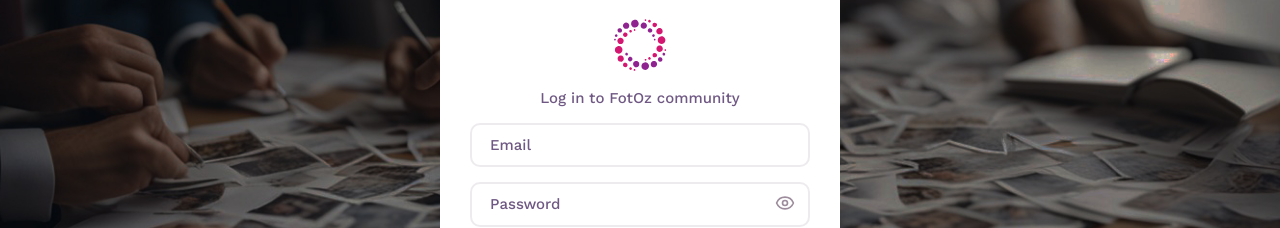
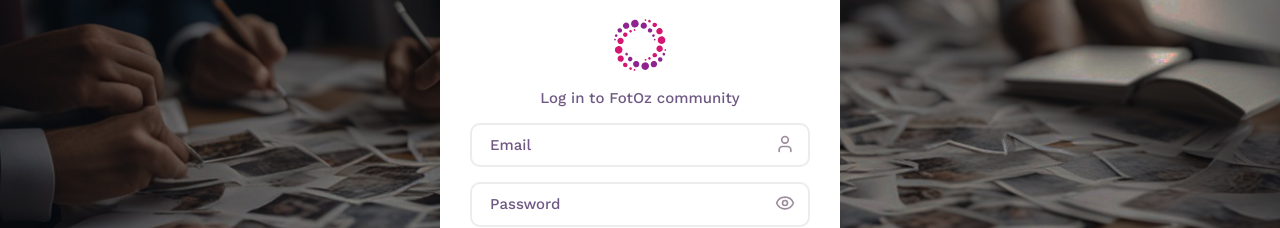
Before and after one commit to dachi-khelashvili/photo-sharing-app, a React (Vite) app: page /register in a window 1280 px wide. Both pictures are taken after a click on the button "Log In". Shown: the part 263-491 px from the top of the page. Built offline with nearby package versions, Linux system fonts and the light colour scheme.

Commit message:
feat: add login input

```diff
--- a/src/components/buttons/text/index.tsx
+++ b/src/components/buttons/text/index.tsx
@@ -3,7 +3,7 @@ import { Container } from './styles';
 
 interface TextButtonProps {
   children: React.ReactNode;
-  onClick: () => void;
+  onClick?: () => void;
 }
 
 export const TextButton: React.FC<TextButtonProps> = (props) => {
--- /dev/null
+++ b/src/components/inputs/switch/index.tsx
@@ -0,0 +1,54 @@
+import React, { useState } from 'react';
+import { Label, Input, Container, Button } from './styles';
+import { Mail, User } from 'lucide-react';
+import { INPUTSTATE, THEME } from 'consts';
+import { InputProps } from '../types';
+
+interface LoginInputProps extends InputProps {
+  onSwitch: (label: string) => void;
+}
+
+export const LoginInput: React.FC<LoginInputProps> = ({
+  onSwitch,
+  label,
+  onChange,
+  value,
+  className,
+}) => {
+  const [inputState, setInputState] = useState<INPUTSTATE>(
+    value ? INPUTSTATE.VALUED : INPUTSTATE.NORMAL
+  );
+
+  const handleTextChange = (event: React.ChangeEvent<HTMLInputElement>) => {
+    onChange(event.target.value);
+  };
+
+  const handleInputBlur = (event: React.FocusEvent<HTMLInputElement>) => {
+    setInputState(event.target.value ? INPUTSTATE.VALUED : INPUTSTATE.NORMAL);
+  };
+
+  const handleFocus = () => {
+    setInputState(INPUTSTATE.EDITED);
+  };
+
+  return (
+    <Container className={className}>
+      <Label $inputState={inputState}>{label}</Label>
+      <Input
+        type="text"
+        $inputState={inputState}
+        value={value}
+        onChange={handleTextChange}
+        onFocus={handleFocus}
+        onBlur={handleInputBlur}
+      />
+      <Button onClick={() => onSwitch(label == 'Email' ? 'Username' : 'Email')}>
+        {label == 'Email' ? (
+          <User size={20} color={THEME.COLORS.TEXT.ENGLISH_VIOLET} />
+        ) : (
+          <Mail size={20} color={THEME.COLORS.TEXT.ENGLISH_VIOLET} />
+        )}
+      </Button>
+    </Container>
+  );
+};
--- /dev/null
+++ b/src/components/inputs/switch/styles.tsx
@@ -0,0 +1,26 @@
+import styled from 'styled-components';
+import { THEME } from 'consts';
+import { BaseContainer, BaseInput, BaseLabel } from '../styles';
+
+export const Label = BaseLabel;
+export const Input = BaseInput;
+export const Container = BaseContainer;
+
+export const Button = styled.button`
+  position: absolute;
+  background: transparent;
+  border: none;
+  margin-left: calc(100% - 35px);
+
+  margin-top: 11px;
+
+  opacity: ${THEME.OPACITY.ICON.DEFAULT};
+  cursor: pointer;
+  &:hover {
+    opacity: ${THEME.OPACITY.ICON.HOVER};
+  }
+  &:hover {
+    opacity: ${THEME.OPACITY.ICON.ACTIVE};
+  }
+  z-index: ${THEME.Z_INDEX.ICON};
+`;
--- a/src/views/login/index.tsx
+++ b/src/views/login/index.tsx
@@ -2,16 +2,24 @@ import { COLORSTYLE, PATH } from 'consts';
 import { useState } from 'react';
 import { useNavigate } from 'react-router-dom';
 import { Container, Frame, Center, HGroup, Image, Spacer } from 'components';
-import { RoundButton, EmailInput, PasswordInput, TextButton } from 'components';
+import { RoundButton, PasswordInput, TextButton } from 'components';
 import LogoIcon from 'assets/images/logo.svg';
+import { LoginInput } from 'components/inputs/switch';
 
 interface LoginState {
   email: string;
+  username: string;
   password: string;
 }
 
 export const LoginView = () => {
-  const [state, setState] = useState<LoginState>({ email: '', password: '' });
+  const [state, setState] = useState<LoginState>({
+    email: '',
+    password: '',
+    username: '',
+  });
+
+  const [label, setLabel] = useState<string>('Email');
 
   const navigate = useNavigate();
   const goTo = (path: string) => {
@@ -35,10 +43,15 @@ export const LoginView = () => {
       <Frame>
         <Image src={LogoIcon} />
         <Center>Log in to FotOz community</Center>
-        <EmailInput
-          label="Email"
+        <LoginInput
+          onSwitch={setLabel}
+          label={label}
           value={state.email}
-          onChange={(value) => setState({ ...state, email: value })}
+          onChange={(value) =>
+            label == 'Email'
+              ? setState({ ...state, email: value })
+              : setState({ ...state, username: value })
+          }
         />
         <PasswordInput
           label="Password"
@@ -47,9 +60,7 @@ export const LoginView = () => {
         />
         <HGroup>
           <Spacer />
-          <TextButton onClick={() => goTo(PATH.FORGOT_PASSWORD)}>
-            Forget password...
-          </TextButton>
+          <TextButton>Forget password...</TextButton>
         </HGroup>
         <HGroup>
           <RoundButton
```
